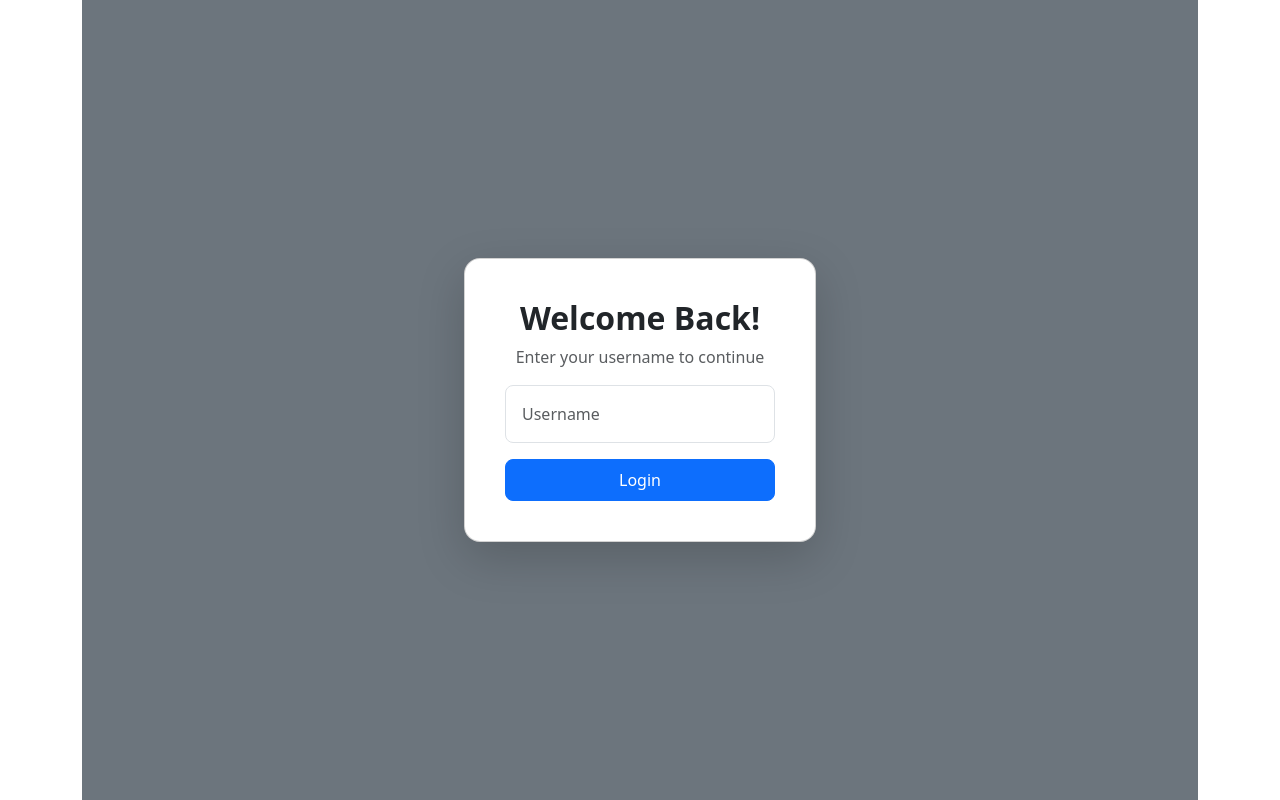
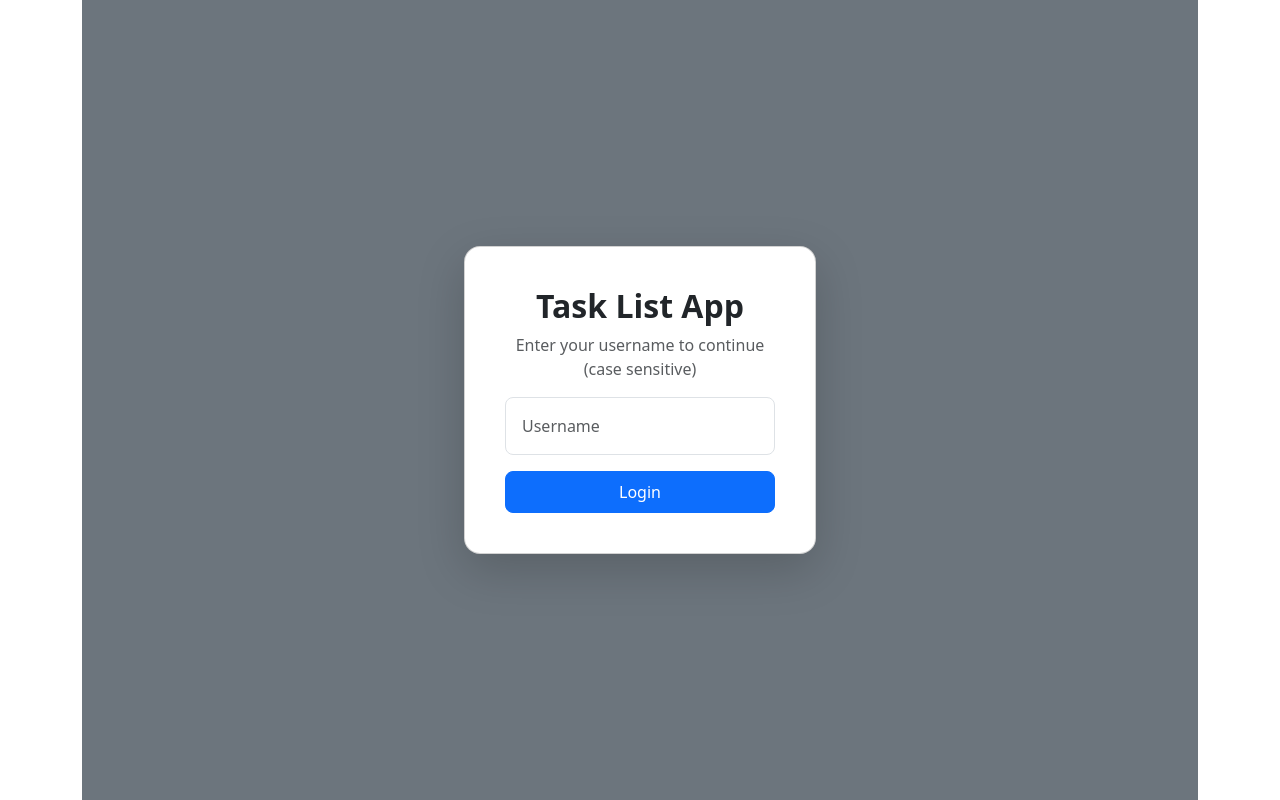
Before and after one commit to KrolikPDX/Task-Management-API, a React (Vite) app in the folder ui/: page / in a window 1280 px wide. Built offline with nearby package versions, Linux system fonts and the light colour scheme; no server answers.

Commit message:
Updated login card text

```diff
--- a/ui/src/components/Login.tsx
+++ b/ui/src/components/Login.tsx
@@ -65,8 +65,10 @@ function LoginPage() {
     <div className="d-flex justify-content-center align-items-center min-vh-100 bg-secondary">
       <div className="card shadow-lg p-4 rounded-4" style={{ width: "22rem" }}>
         <div className="card-body text-center">
-          <h2 className="card-title fw-bold text-dark">Welcome Back!</h2>
-          <p className="text-muted">Enter your username to continue</p>
+          <h2 className="card-title fw-bold text-dark">Task List App</h2>
+          <p className="text-muted">
+            Enter your username to continue (case sensitive)
+          </p>
           <input
             type="text"
             ref={userInputRef}
```
